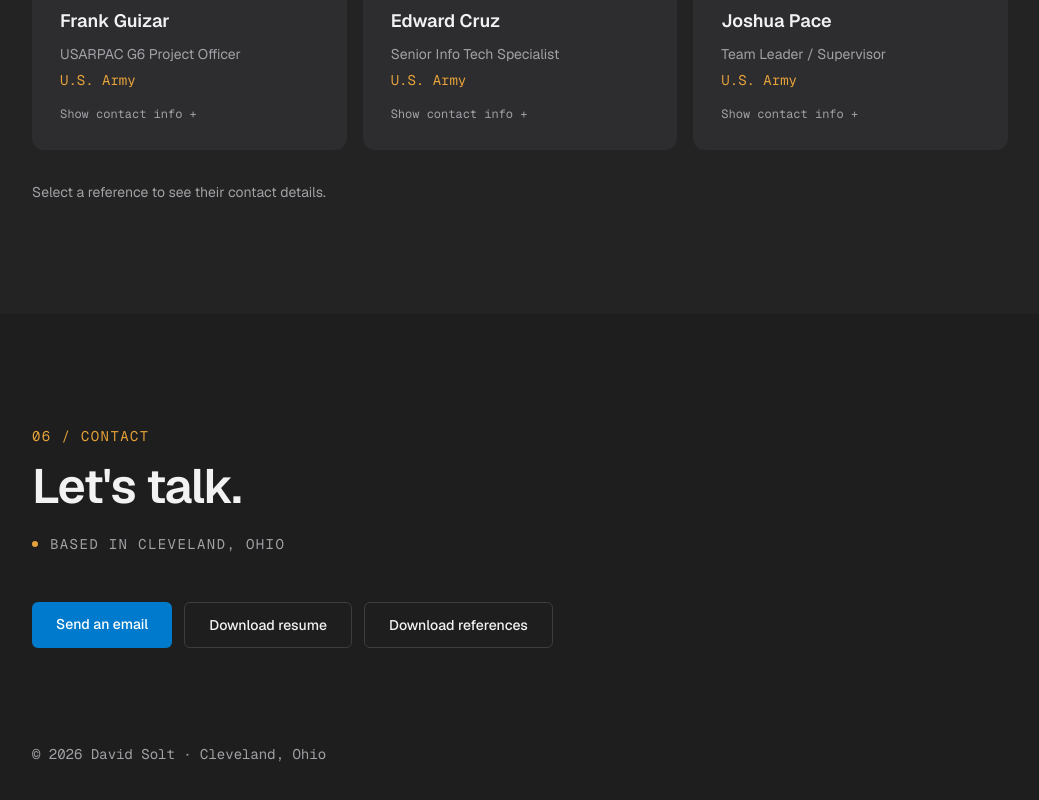
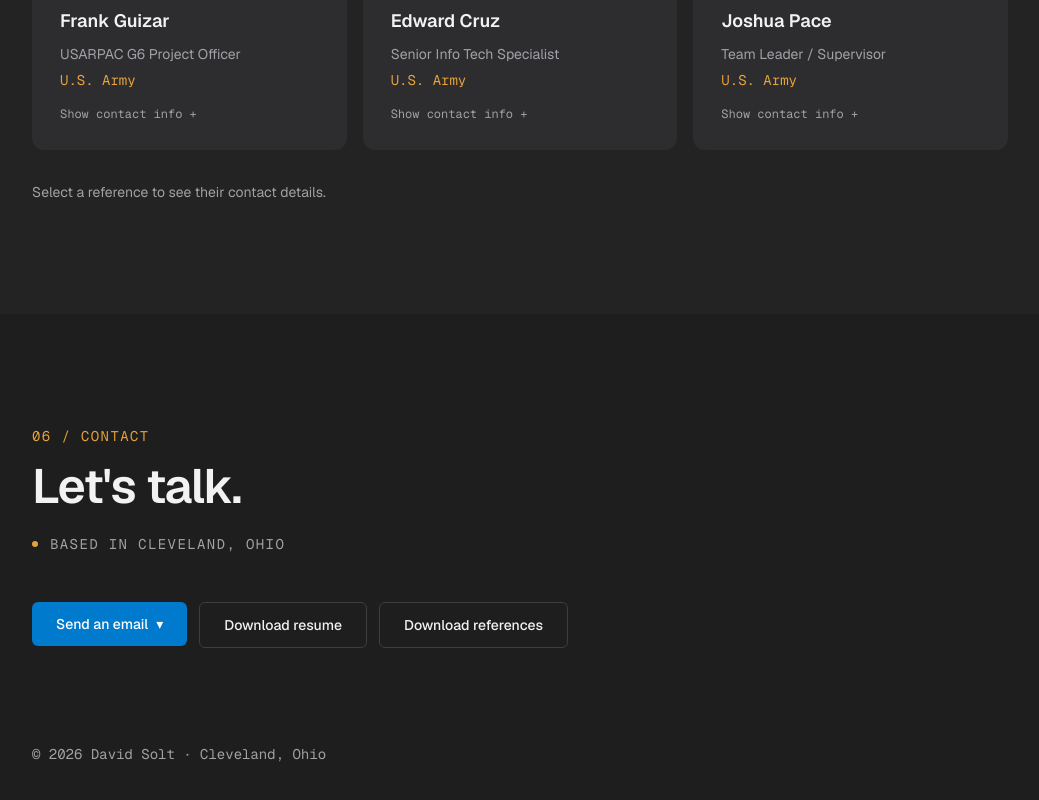
Before and after one commit to DSOLT-BITS/Oct-Port, a Next.js app: page / in a window 1280 px wide. Shown: the part 5868-6668 px from the top of the page, without its empty margins (120-1159 px from the left). Built offline with nearby package versions, Linux system fonts and the light colour scheme.

Commit message:
Portfolio

```diff
--- a/src/components/sections/Contact.tsx
+++ b/src/components/sections/Contact.tsx
@@ -1,10 +1,9 @@
 import Reveal from "@/components/motion/Reveal";
 import { profile } from "@/data/resume";
 import Section from "./Section";
+import EmailMenu from "./EmailMenu";
 
 export default function Contact() {
-  const compose = `https://mail.google.com/mail/?view=cm&fs=1&to=${encodeURIComponent(profile.email)}`;
-
   return (
     <Section id="contact" eyebrow="06 / Contact" title="Let's talk." tone="ink">
       <Reveal className="-mt-8 mb-12 flex items-center gap-3">
@@ -14,14 +13,7 @@ export default function Contact() {
         </p>
       </Reveal>
       <Reveal className="flex flex-wrap gap-3">
-        <a
-          href={compose}
-          target="_blank"
-          rel="noreferrer"
-          className="focus-ring press rounded-md bg-accent px-6 py-3 text-sm font-medium text-white transition-[transform,opacity] duration-150 hover:opacity-90"
-        >
-          Send an email
-        </a>
+        <EmailMenu email={profile.email} />
         <a
           href={profile.resume}
           download
--- /dev/null
+++ b/src/components/sections/EmailMenu.tsx
@@ -0,0 +1,100 @@
+"use client";
+
+import { useEffect, useId, useRef, useState } from "react";
+
+const item =
+  "focus-ring block w-full rounded-md px-4 py-2.5 text-left text-sm transition-colors duration-150 hover:bg-raised";
+
+export default function EmailMenu({ email }: { email: string }) {
+  const [open, setOpen] = useState(false);
+  const [copied, setCopied] = useState(false);
+  const root = useRef<HTMLDivElement>(null);
+  const menuId = useId();
+  const to = encodeURIComponent(email);
+
+  useEffect(() => {
+    if (!open) return;
+    const onDown = (e: MouseEvent) => {
+      if (!root.current?.contains(e.target as Node)) setOpen(false);
+    };
+    const onKey = (e: KeyboardEvent) => {
+      if (e.key === "Escape") setOpen(false);
+    };
+    document.addEventListener("mousedown", onDown);
+    document.addEventListener("keydown", onKey);
+    return () => {
+      document.removeEventListener("mousedown", onDown);
+      document.removeEventListener("keydown", onKey);
+    };
+  }, [open]);
+
+  const copy = async () => {
+    try {
+      await navigator.clipboard.writeText(email);
+      setCopied(true);
+      window.setTimeout(() => setCopied(false), 2000);
+    } catch {
+      window.prompt("Copy my email address:", email);
+    }
+  };
+
+  return (
+    <div ref={root} className="relative">
+      <button
+        type="button"
+        onClick={() => setOpen((v) => !v)}
+        aria-expanded={open}
+        aria-controls={menuId}
+        className="focus-ring press rounded-md bg-accent px-6 py-3 text-sm font-medium text-white transition-[transform,opacity] duration-150 hover:opacity-90"
+      >
+        Send an email
+        <span
+          aria-hidden
+          className={`ml-2 inline-block transition-transform duration-200 motion-reduce:transition-none ${
+            open ? "rotate-180" : ""
+          }`}
+        >
+          ▾
+        </span>
+      </button>
+      <div
+        id={menuId}
+        inert={!open}
+        className={`absolute left-0 z-20 mt-2 w-64 origin-top-left rounded-xl border border-raised bg-card p-2 transition-[transform,opacity] duration-200 ease-out-strong motion-reduce:transition-none ${
+          open ? "scale-100 opacity-100" : "pointer-events-none scale-95 opacity-0"
+        }`}
+      >
+        <a
+          href={`https://mail.google.com/mail/?view=cm&fs=1&to=${to}`}
+          target="_blank"
+          rel="noreferrer"
+          className={item}
+        >
+          Gmail
+        </a>
+        <a
+          href={`https://outlook.live.com/mail/0/deeplink/compose?to=${to}`}
+          target="_blank"
+          rel="noreferrer"
+          className={item}
+        >
+          Outlook
+        </a>
+        <a
+          href={`https://compose.mail.yahoo.com/?to=${to}`}
+          target="_blank"
+          rel="noreferrer"
+          className={item}
+        >
+          Yahoo Mail
+        </a>
+        <a href={`mailto:${email}`} className={item}>
+          Default mail app
+        </a>
+        <button type="button" onClick={copy} className={item}>
+          {copied ? "Copied!" : "Copy email address"}
+        </button>
+      </div>
+    </div>
+  );
+}
```
